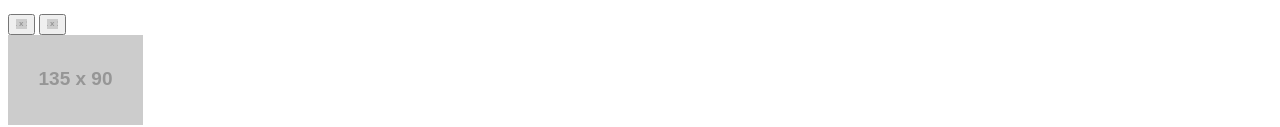
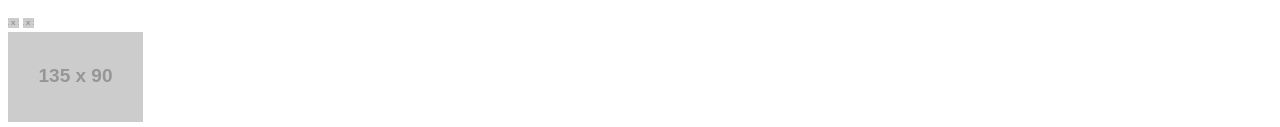
Before and after one commit to Kawa-Banga/834885-sedona-30, a plain HTML site: page catalog.html in a window 1280 px wide. Shown: the part 867-994 px from the top of the page. Drawn offline with Linux system fonts and the light colour scheme; placeholder pictures from the web are drawn by us.

Commit message:
Update catalog.html

```diff
--- a/catalog.html
+++ b/catalog.html
@@ -63,14 +63,8 @@
 		      		<li><a href="#">По рейтингу</a></li>
       			</ul>
       		</div>
-          <form action="#"><!-- Не понимаю как действуют такие элементы, обернул в форму, чтобы сделать кнопки кликабельными, т.к. когда добавлял внутрь кнопки ссылку ругался валидатор -->
-            <button type="submit" name="Вперед">
-              <img src="https://via.placeholder.com/11x10" alt="Впред" width="11" height="10">
-            </button>
-        	  <button type="submit" name="Назад">
-              <img src="https://via.placeholder.com/11x10" alt="Назад" width="11" height="10">
-            </button>
-          </form>
+      		<a href="#"><img src="https://via.placeholder.com/11x10" alt="Выше" width="11" height="10"></a>
+        	<a href="#"><img src="https://via.placeholder.com/11x10" alt="Ниже" width="11" height="10"></a>
       </div>
       <article>
       		<img src="https://via.placeholder.com/135x90" alt="Гостиница Amara Resort & Spa" width="135" height="90">
```
